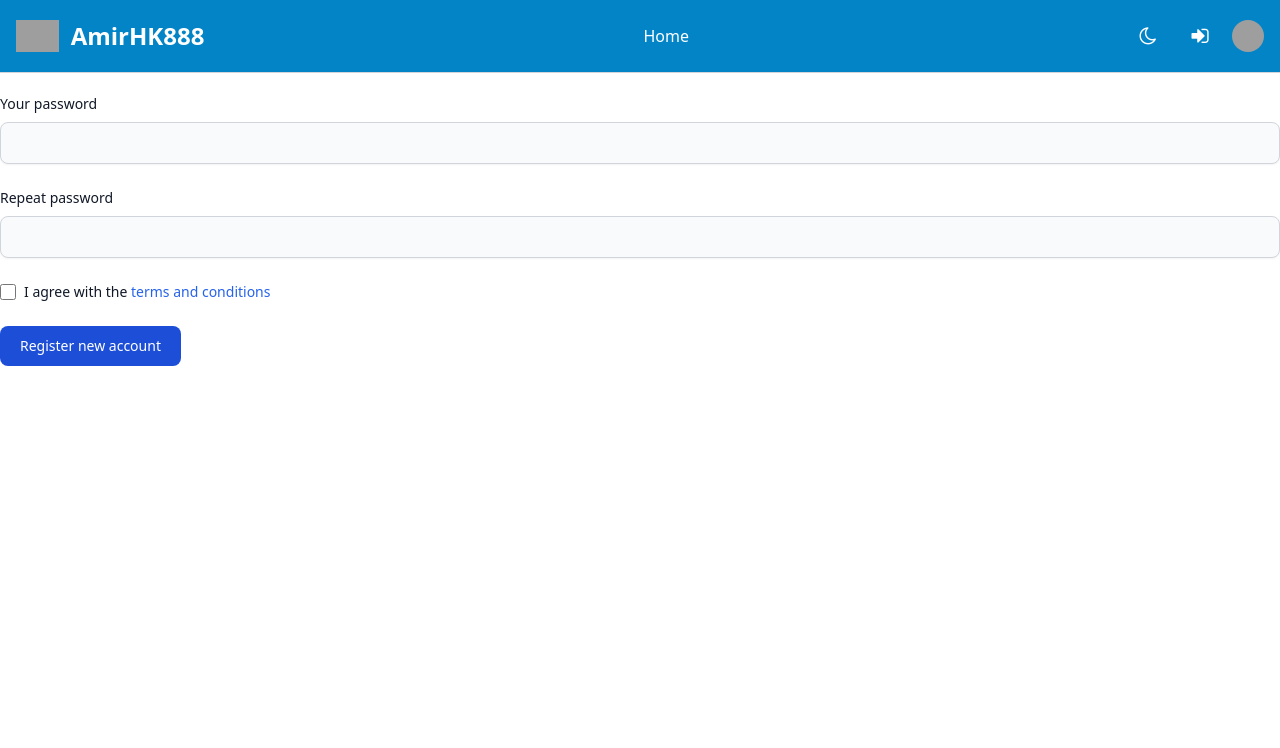
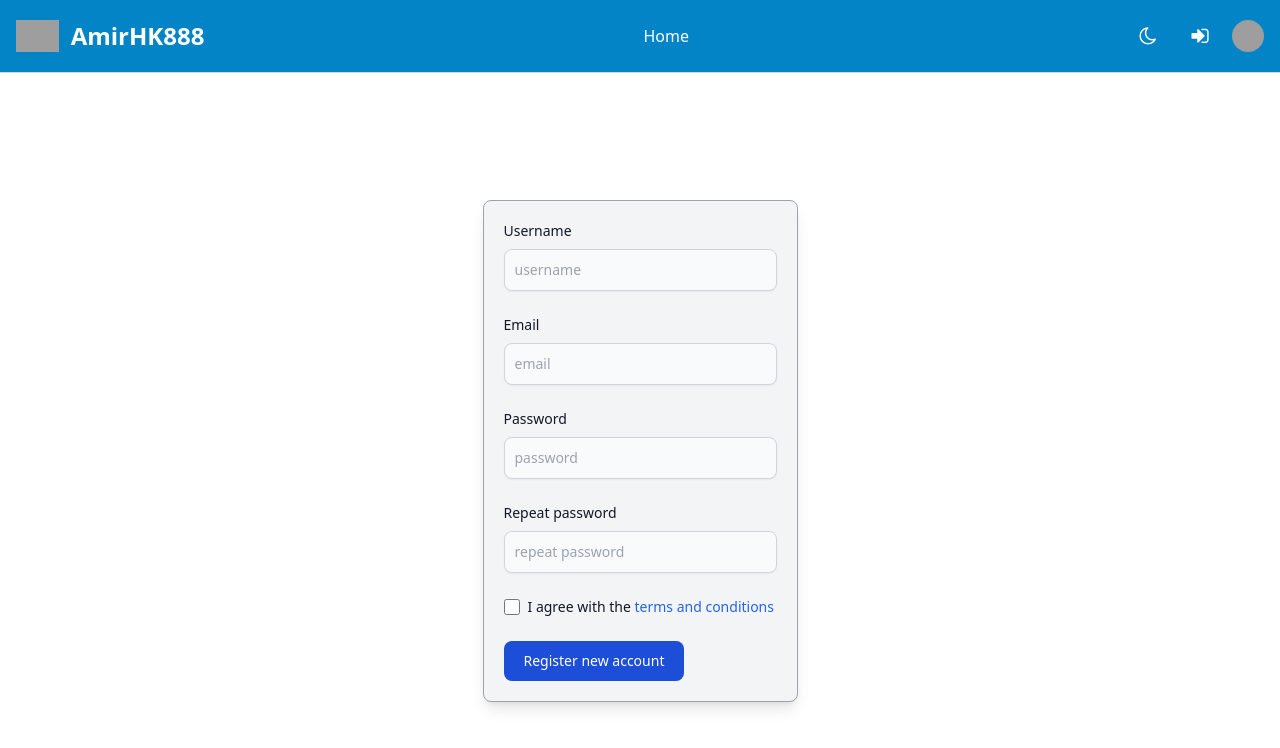
Before and after one commit to AmirHKarimi888/React-Auth-App, a React (Vite) app: page /signup in a window 1280 px wide. Shown: the top 748 px of the page. Built offline with nearby package versions, Linux system fonts and the light colour scheme; grey boxes are pictures that could not be loaded.

Commit message:
Form shema rules were defined

```diff
--- a/package.json
+++ b/package.json
@@ -10,9 +10,12 @@
     "preview": "vite preview"
   },
   "dependencies": {
+    "@hookform/resolvers": "^3.1.1",
     "react": "^18.2.0",
     "react-dom": "^18.2.0",
-    "react-router-dom": "^6.14.2"
+    "react-hook-form": "^7.45.2",
+    "react-router-dom": "^6.14.2",
+    "yup": "^1.2.0"
   },
   "devDependencies": {
     "@types/react": "^18.2.15",
--- a/src/App.jsx
+++ b/src/App.jsx
@@ -14,12 +14,17 @@ function App() {
     <div className="App">
       <BrowserRouter>
         <Header />
+
+        <main className='my-[200px]'>
           <Routes>
             <Route path='/' element={<Home />} />
             <Route path='/signup' element={<SignUp />} />
             <Route path='/signin' element={<SignIn />} />
             <Route path='*' element={<NotFound />} />
           </Routes>
+        </main>
+
+
       </BrowserRouter>
     </div>
   )
--- a/src/components/Header.jsx
+++ b/src/components/Header.jsx
@@ -54,7 +54,7 @@ export const Header = () => {
     const toggleSidebar = () => {
         const sidebar = document.querySelector("#sidebar");
 
-        if(sidebar.classList.contains("hidden")) {
+        if (sidebar.classList.contains("hidden")) {
             sidebar.classList.remove("hidden");
         } else {
             sidebar.classList.add("hidden");
@@ -80,7 +80,9 @@ export const Header = () => {
 
                             <button data-collapse-toggle="navbar-sticky" type="button" className="inline-flex items-center p-2 w-10 h-10 justify-center text-sm text-white rounded-lg hover:bg-sky-700 focus:outline-none focus:ring-2 focus:ring-gray-200 dark:text-gray-400 dark:hover:bg-gray-700 dark:focus:ring-gray-600" aria-controls="navbar-sticky" aria-expanded="false">
                                 <span className="sr-only">Open main menu</span>
-                                <i className="fa fa-sign-in text-xl"></i>
+                                <a href="/signup">
+                                    <i className="fa fa-sign-in text-xl"></i>
+                                </a>
                             </button>
 
                             <button onClick={toggleVerticalNav} data-collapse-toggle="navbar-sticky" type="button" className="inline-flex items-center p-2 w-10 h-10 justify-center text-sm text-white rounded-lg md:hidden hover:bg-sky-700 focus:outline-none focus:ring-2 focus:ring-gray-200 dark:text-gray-400 dark:hover:bg-gray-700 dark:focus:ring-gray-600" aria-controls="navbar-sticky" aria-expanded="false">
@@ -88,7 +90,7 @@ export const Header = () => {
                                 <i className="fa fa-bars text-xl"></i>
                             </button>
 
-                            <button onClick={ toggleSidebar } type="button" className="items-center text-sm rounded-full" aria-expanded="false" data-dropdown-toggle="dropdown-user">
+                            <button onClick={toggleSidebar} type="button" className="items-center text-sm rounded-full" aria-expanded="false" data-dropdown-toggle="dropdown-user">
                                 <span className="sr-only">Open user menu</span>
                                 <img className="w-8 h-8 rounded-full" src="https://flowbite.com/docs/images/people/profile-picture-5.jpg" alt="user photo" />
                             </button>
@@ -115,7 +117,7 @@ export const Header = () => {
                         </ul>
                     </div>
 
-                    <Sidebar handlChange={ toggleSidebar } />
+                    <Sidebar handlChange={toggleSidebar} />
                 </nav>
             </div>
         </header>
--- a/src/pages/Home.jsx
+++ b/src/pages/Home.jsx
@@ -2,11 +2,11 @@
 export const Home = () => {
 
     return (
-        <main>
-            <div className="home">
-                <br /><br /><br /><br />
-                jkghkgilgikgikg
-            </div>
-        </main>
+
+        <div className="home">
+            <br /><br /><br /><br />
+            jkghkgilgikgikg
+        </div>
+
     )
 }
--- a/src/pages/NotFound.jsx
+++ b/src/pages/NotFound.jsx
@@ -2,10 +2,8 @@
 export const NotFound = () => {
 
     return (
-        <main>
-            <div className="notFound">
+        <div className="notFound">
 
-            </div>
-        </main>
+        </div>
     )
 }
--- a/src/pages/SignIn.jsx
+++ b/src/pages/SignIn.jsx
@@ -2,10 +2,8 @@
 export const SignIn = () => {
 
     return (
-        <main>
-            <div className="signIn">
+        <div className="signIn">
 
-            </div>
-        </main>
+        </div>
     )
 }
--- a/src/pages/SignUp.jsx
+++ b/src/pages/SignUp.jsx
@@ -1,31 +1,55 @@
+import { useForm } from "react-hook-form"
+import { yupResolver } from "@hookform/resolvers/yup"
+import * as yup from "yup"
+import { useEffect } from "react"
+
+const schema = yup.object().shape({
+    username: yup.string().required("Username is required"),
+    email: yup.string().email().required("Email is required"),
+    password: yup.string().min(4).matches(/[a-z]+/).matches(/[A-Z]+/).matches(/\d+/).required(),
+    repeatPassword: yup.string().oneOf([yup.ref("password")], "Doesn't match the main password"),
+    checked: yup.boolean().required("Must be checked")
+})
 
 export const SignUp = () => {
 
+    const { register, handleSubmit, formState: {errors} } = useForm({resolver: yupResolver(schema)});
+    const onFormSubmit = (data) => {
+        console.log(data.username)
+    }
+
     return (
-        <main>
         <div className="signUp">
-                <form>
+            <form onSubmit={ handleSubmit(onFormSubmit) } className="w-[315px] mx-auto border border-gray-400 rounded-lg bg-gray-100 shadow-lg p-5 dark:bg-gray-800">
                 <div className="mb-6">
-                        <label htmlFor="email" className="block mb-2 text-sm font-medium text-gray-900 dark:text-white">Your email</label>
-                        <input type="email" id="email" className="shadow-sm bg-gray-50 border border-gray-300 text-gray-900 text-sm rounded-lg focus:ring-blue-500 focus:border-blue-500 block w-full p-2.5 dark:bg-gray-700 dark:border-gray-600 dark:placeholder-gray-400 dark:text-white dark:focus:ring-blue-500 dark:focus:border-blue-500 dark:shadow-sm-light" placeholder="name@flowbite.com" required />
+                    <label htmlFor="username" className="block mb-2 text-sm font-medium text-gray-900 dark:text-white">Username</label>
+                    <input type="text" {...register("username")} id="username" className="shadow-sm bg-gray-50 border border-gray-300 text-gray-900 text-sm rounded-lg focus:ring-blue-500 focus:border-blue-500 block w-full p-2.5 dark:bg-gray-700 dark:border-gray-600 dark:placeholder-gray-400 dark:text-white dark:focus:ring-blue-500 dark:focus:border-blue-500 dark:shadow-sm-light" placeholder="username" required />
+                    <p id="usernameErr" className="mt-2 text-sm text-red-600 dark:text-red-500"><span className="font-medium">{ errors.username?.message }</span></p>
                 </div>
                 <div className="mb-6">
-                        <label htmlFor="password" className="block mb-2 text-sm font-medium text-gray-900 dark:text-white">Your password</label>
-                        <input type="password" id="password" className="shadow-sm bg-gray-50 border border-gray-300 text-gray-900 text-sm rounded-lg focus:ring-blue-500 focus:border-blue-500 block w-full p-2.5 dark:bg-gray-700 dark:border-gray-600 dark:placeholder-gray-400 dark:text-white dark:focus:ring-blue-500 dark:focus:border-blue-500 dark:shadow-sm-light" required />
+                    <label htmlFor="email" className="block mb-2 text-sm font-medium text-gray-900 dark:text-white">Email</label>
+                    <input type="email" {...register("email")} id="email" className="shadow-sm bg-gray-50 border border-gray-300 text-gray-900 text-sm rounded-lg focus:ring-blue-500 focus:border-blue-500 block w-full p-2.5 dark:bg-gray-700 dark:border-gray-600 dark:placeholder-gray-400 dark:text-white dark:focus:ring-blue-500 dark:focus:border-blue-500 dark:shadow-sm-light" placeholder="email" required />
+                    <p id="emailErr" className="mt-2 text-sm text-red-600 dark:text-red-500"><span className="font-medium">{ errors.email?.message }</span></p>
+                </div>
+                <div className="mb-6">
+                    <label htmlFor="password" className="block mb-2 text-sm font-medium text-gray-900 dark:text-white">Password</label>
+                    <input type="password" {...register("password")} id="password" className="shadow-sm bg-gray-50 border border-gray-300 text-gray-900 text-sm rounded-lg focus:ring-blue-500 focus:border-blue-500 block w-full p-2.5 dark:bg-gray-700 dark:border-gray-600 dark:placeholder-gray-400 dark:text-white dark:focus:ring-blue-500 dark:focus:border-blue-500 dark:shadow-sm-light" placeholder="password" required />
+                    <p id="passwordErr" className="mt-2 text-sm text-red-600 dark:text-red-500"><span className="font-medium">{ errors.password?.message }</span></p>
                 </div>
                 <div className="mb-6">
                     <label htmlFor="repeat-password" className="block mb-2 text-sm font-medium text-gray-900 dark:text-white">Repeat password</label>
-                        <input type="password" id="repeat-password" className="shadow-sm bg-gray-50 border border-gray-300 text-gray-900 text-sm rounded-lg focus:ring-blue-500 focus:border-blue-500 block w-full p-2.5 dark:bg-gray-700 dark:border-gray-600 dark:placeholder-gray-400 dark:text-white dark:focus:ring-blue-500 dark:focus:border-blue-500 dark:shadow-sm-light" required />
+                    <input type="password" {...register("repeatPassword")} id="repeat-password" className="shadow-sm bg-gray-50 border border-gray-300 text-gray-900 text-sm rounded-lg focus:ring-blue-500 focus:border-blue-500 block w-full p-2.5 dark:bg-gray-700 dark:border-gray-600 dark:placeholder-gray-400 dark:text-white dark:focus:ring-blue-500 dark:focus:border-blue-500 dark:shadow-sm-light" placeholder="repeat password" required />
+                    <p id="repPasswordErr" className="mt-2 text-sm text-red-600 dark:text-red-500"><span className="font-medium">{ errors.repeatPassword?.message }</span></p>
                 </div>
                 <div className="flex items-start mb-6">
                     <div className="flex items-center h-5">
-                            <input id="terms" type="checkbox" value="" className="w-4 h-4 border border-gray-300 rounded bg-gray-50 focus:ring-3 focus:ring-blue-300 dark:bg-gray-700 dark:border-gray-600 dark:focus:ring-blue-600 dark:ring-offset-gray-800 dark:focus:ring-offset-gray-800" required />
+                        <input id="terms" type="checkbox" {...register("checked")} value="" className="w-4 h-4 border border-gray-300 rounded bg-gray-50 focus:ring-3 focus:ring-blue-300 dark:bg-gray-700 dark:border-gray-600 dark:focus:ring-blue-600 dark:ring-offset-gray-800 dark:focus:ring-offset-gray-800" required />
                     </div>
                     <label htmlFor="terms" className="ml-2 text-sm font-medium text-gray-900 dark:text-gray-300">I agree with the <a href="#" className="text-blue-600 hover:underline dark:text-blue-500">terms and conditions</a></label>
+                    <p className="text-red-500 mt-2">{ errors.checked?.message }</p>
                 </div>
-                    <button type="submit" className="text-white bg-blue-700 hover:bg-blue-800 focus:ring-4 focus:outline-none focus:ring-blue-300 font-medium rounded-lg text-sm px-5 py-2.5 text-center dark:bg-blue-600 dark:hover:bg-blue-700 dark:focus:ring-blue-800">Register new account</button>
+                <button type="submit" id="submitBtn" className="text-white bg-blue-700 hover:bg-blue-800 focus:ring-4 focus:outline-none focus:ring-blue-300 font-medium rounded-lg text-sm px-5 py-2.5 text-center dark:bg-blue-600 dark:hover:bg-blue-700 dark:focus:ring-blue-800">Register new account</button>
             </form>
         </div>
-        </main>
     )
 }
```
Also changed, not shown: 1 other file (tests, documents, lock files or other folders). Lines whose indentation alone changed are shown as unchanged.
